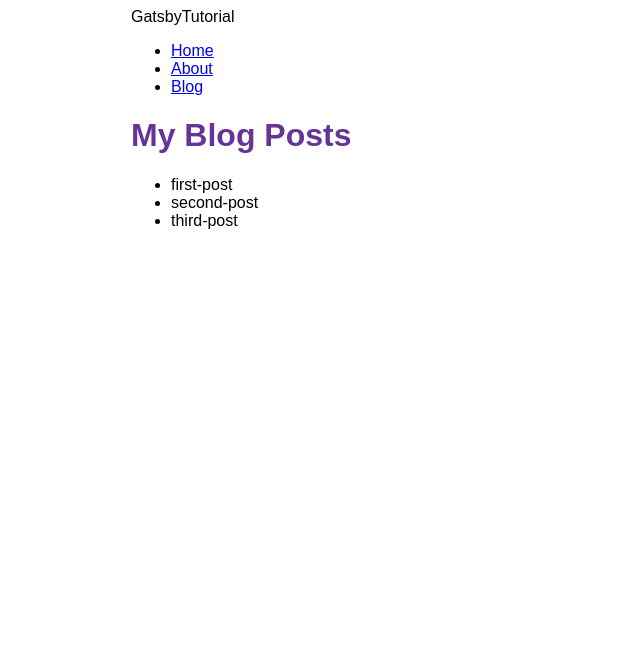
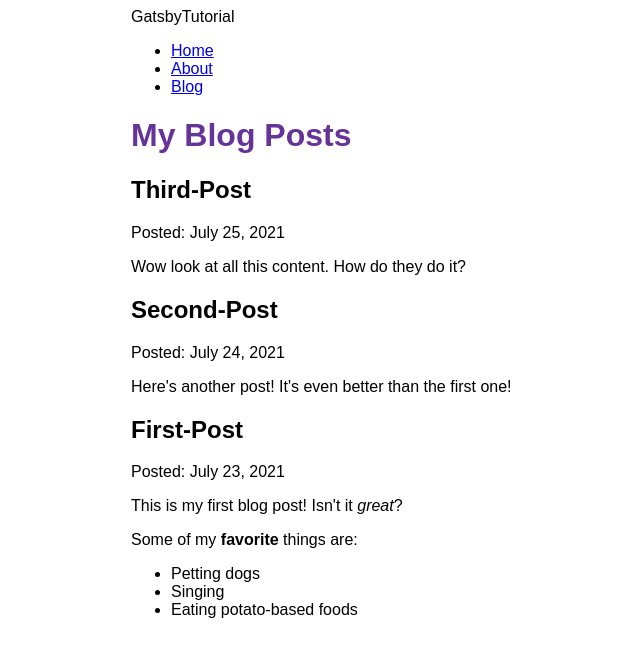
Before and after one commit to yuhei-18/Gatsby-Tutorial, a Gatsby site: page /blog in a window 1280 px wide. Shown: the whole page, without its empty margins (259-899 px from the left). Built offline with nearby package versions, Linux system fonts and the light colour scheme; Gatsby itself is replaced by a stand-in of ours.

Commit message:
Finished Gatsby Tutorial Part 5

```diff
--- a/blog/first-post.mdx
+++ b/blog/first-post.mdx
@@ -0,0 +1,12 @@
+---
+title: "First-Post"
+date: "2021-07-23"
+---
+
+This is my first blog post! Isn't it *great*?
+
+Some of my **favorite** things are:
+
+* Petting dogs
+* Singing
+* Eating potato-based foods
--- a/blog/second-post.mdx
+++ b/blog/second-post.mdx
@@ -0,0 +1,6 @@
+---
+title: "Second-Post"
+date: "2021-07-24"
+---
+
+Here's another post! It's even better than the first one!
--- a/blog/third-post.mdx
+++ b/blog/third-post.mdx
@@ -0,0 +1,6 @@
+---
+title: "Third-Post"
+date: "2021-07-25"
+---
+
+Wow look at all this content. How do they do it?
--- a/gatsby-config.js
+++ b/gatsby-config.js
@@ -11,8 +11,9 @@
       resolve: "gatsby-source-filesystem",
       options: {
         name: "blog",
-        path: `${__dirname}/blog`,
+        path: `${__dirname}/blog/`,
       }
     },
+    "gatsby-plugin-mdx",
   ],
 };
--- a/package.json
+++ b/package.json
@@ -14,8 +14,11 @@
     "clean": "gatsby clean"
   },
   "dependencies": {
+    "@mdx-js/mdx": "^1.6.22",
+    "@mdx-js/react": "^1.6.22",
     "gatsby": "^4.3.0",
     "gatsby-plugin-image": "^2.3.0",
+    "gatsby-plugin-mdx": "^3.3.0",
     "gatsby-plugin-sharp": "^4.3.0",
     "gatsby-source-filesystem": "^4.3.0",
     "react": "^17.0.1",
--- a/src/pages/blog.js
+++ b/src/pages/blog.js
@@ -1,28 +1,36 @@
 import * as React from 'react'
 import { graphql } from 'gatsby'
+import { MDXRenderer } from 'gatsby-plugin-mdx'
 import Layout from '../components/layout'
 
 const BlogPage = ({ data }) => {
   return (
     <Layout pageTitle="My Blog Posts">
-      <ul>
-        {
-          data.allFile.nodes.map(node => (
-            <li key={node.name}>
-              {node.name}
-            </li>
-          ))
-        }
-      </ul>
+      {
+        data.allMdx.nodes.map((node) => (
+          <article key={node.id}>
+            <h2>{node.frontmatter.title}</h2>
+            <p>Posted: {node.frontmatter.date}</p>
+            <MDXRenderer>
+              {node.body}
+            </MDXRenderer>
+          </article>
+        ))
+      }
     </Layout>
   )
 }
 
 export const query = graphql`
   query {
-    allFile {
+    allMdx(sort: {fields: frontmatter___date, order: DESC}) {
       nodes {
-        name
+        frontmatter {
+          date(formatString: "MMMM D, YYYY")
+          title
+        }
+        id
+        body
       }
     }
   }
```
Also changed, not shown: 1 other file.
